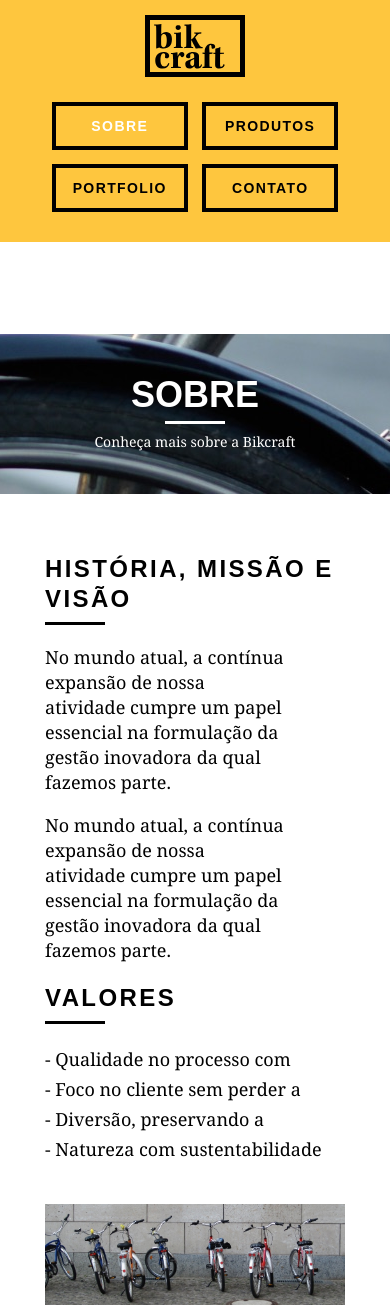
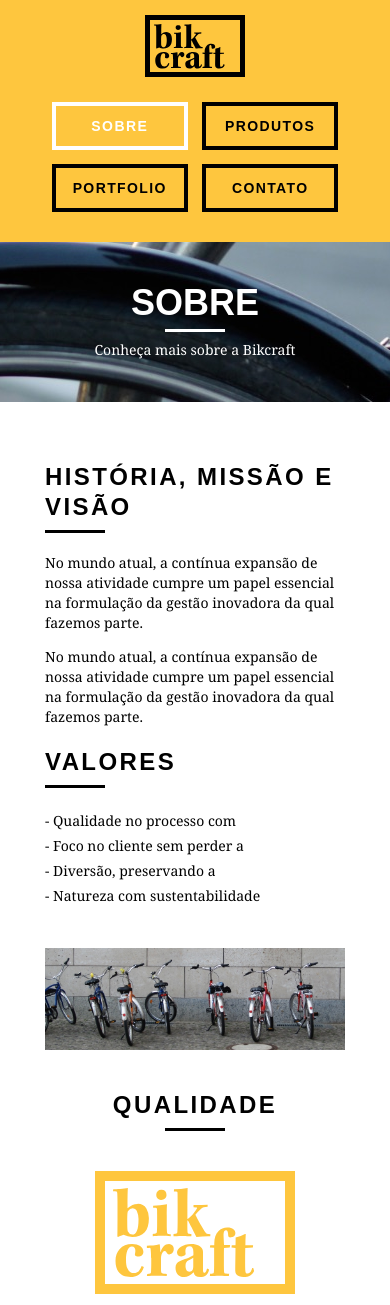
Before and after one commit to magno193/bikcraft_app, a PHP site: page /sobre.html in a window 390 px wide. Shown: the top 1305 px of the page. Run offline with PHP 8.4, Linux system fonts and the light colour scheme; some libraries are stand-ins or nearby versions.

Commit message:
Página sobre responsiva

```diff
--- a/css/responsivo.css
+++ b/css/responsivo.css
@@ -57,6 +57,10 @@
 	border-color: #fff;
 }
 
+.header_menu ul li a.menu_ativo{
+	border-color: #fff;
+}
+
 /* INTRODUÇÃO */
 .introducao {
 	margin-top: 0;
@@ -67,6 +71,12 @@
 .introducao h1 {
 	font-size: 36px;
 }
+
+/* Introdução Interna */
+.introducao-interna {
+	margin-top: 0px;
+}
+
 
 /* HOME */
 .call {
@@ -88,4 +98,17 @@
 	display: none;
 }
 
+/* SOBRE */
+
+.missao_sobre p {
+	padding-right: 0px;
+	font-size: 14px;
+	line-height: 20px;
 }
+
+.missao_sobre ul li {
+	font-size: 14px;
+	line-height: 25px;
+}
+
+}
```
